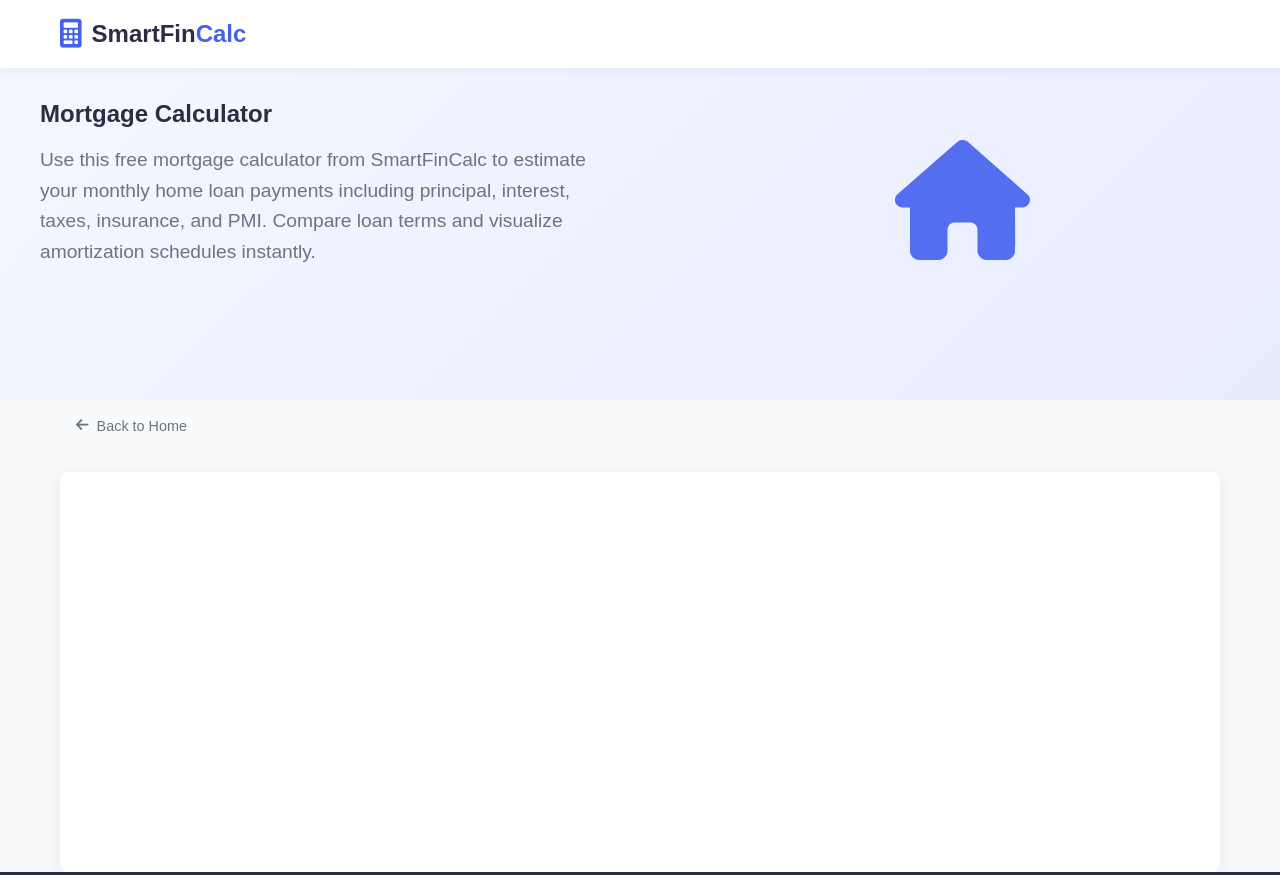
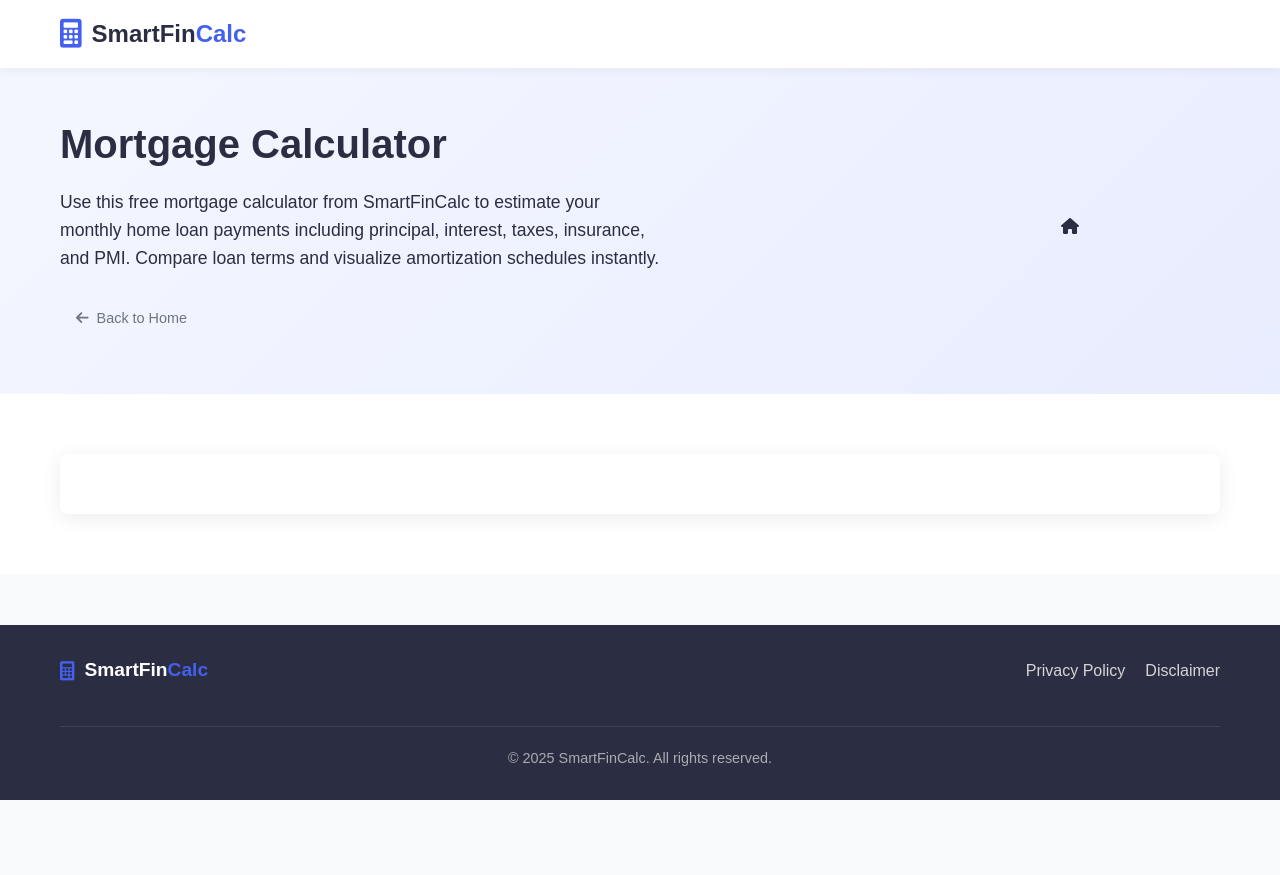
Before and after one commit to skaishetty580/PF1, a plain HTML site: page mortgage-calculator/index.html in a window 1280 px wide. Shown: the top 875 px of the page. After the commit the page ends 800 px from the top, so only its background shows below. Drawn offline with nearby package versions, Linux system fonts and the light colour scheme.

Commit message:
Update index.html

```diff
--- a/mortgage-calculator/index.html
+++ b/mortgage-calculator/index.html
@@ -3,8 +3,8 @@
 <head>
 <meta charset="utf-8"/>
 <title>Mortgage Calculator | Estimate Home Loan Payments Online</title>
-<meta content="description" content="Use SmartFinCalc's free mortgage calculator to estimate monthly home loan payments, taxes, insurance, and amortization schedule instantly." name="description"/>
-<meta content="width=device-width, initial-scale=1.0" name="viewport"/>
+<meta name="description" content="Use SmartFinCalc's free mortgage calculator to estimate monthly home loan payments, taxes, insurance, and amortization schedule instantly."/>
+<meta name="viewport" content="width=device-width, initial-scale=1.0"/>
 <meta name="google-site-verification" content="wpTYZnmH8o2FTlaLZt62boZ7Ty0AJqcHQOdAt7Uf4r8" />
 <!-- Google Tag Manager -->
 <script>(function(w,d,s,l,i){w[l]=w[l]||[];w[l].push({'gtm.start':
@@ -13,12 +13,12 @@ j=d.createElement(s),dl=l!='dataLayer'?'&l='+l:'';j.async=true;j.src=
 'https://www.googletagmanager.com/gtm.js?id='+i+dl;f.parentNode.insertBefore(j,f);
 })(window,document,'script','dataLayer','GTM-WG875GSC');</script>
 <!-- End Google Tag Manager -->
-<link rel="canonical" href="https://smartfincalc.com/mortgage-calculator/">
+<link rel="canonical" href="https://smartfincalc.com/mortgage-calculator/"/>
 <link href="/style.css" rel="stylesheet"/>
 <link href="https://cdnjs.cloudflare.com/ajax/libs/font-awesome/6.0.0-beta3/css/all.min.css" rel="stylesheet"/>
 <script src="https://cdn.jsdelivr.net/npm/chart.js"></script>
-<script defer="" src="/main.js"></script>
-<script defer="" src="/js/mortgage.js"></script>
+<script defer src="/main.js"></script>
+<script defer src="/js/mortgage.js"></script>
 <script type="application/ld+json">
   {
     "@context": "https://schema.org",
@@ -48,26 +48,28 @@ j=d.createElement(s),dl=l!='dataLayer'?'&l='+l:'';j.async=true;j.src=
 <noscript><iframe src="https://www.googletagmanager.com/ns.html?id=GTM-WG875GSC"
 height="0" width="0" style="display:none;visibility:hidden"></iframe></noscript>
 <!-- End Google Tag Manager (noscript) -->
-<section class="hero">
-<div class="container" style="display: flex; align-items: center; justify-content: space-between; padding: 40px 0;">
-<div class="hero-content">
+
+<section class="mortgage-hero">
+    <div class="container">
+        <div class="mortgage-hero-content">
             <h2>Mortgage Calculator</h2>
-<p class="subtitle">Use this free mortgage calculator from SmartFinCalc to estimate your monthly home loan payments including principal, interest, taxes, insurance, and PMI. Compare loan terms and visualize amortization schedules instantly.</p>
+            <p class="mortgage-subtitle">Use this free mortgage calculator from SmartFinCalc to estimate your monthly home loan payments including principal, interest, taxes, insurance, and PMI. Compare loan terms and visualize amortization schedules instantly.</p>
+            <button class="button back-button" onclick="window.location.href='/'">
+                <i class="fas fa-arrow-left"></i> Back to Home
+            </button>
         </div>
-<div class="hero-image">
-<i class="fas fa-home" style="font-size: 120px; color: #4361ee; opacity: 0.9;"></i>
+        <div class="mortgage-hero-image">
+            <i class="fas fa-home"></i>
         </div>
     </div>
 </section>
+
+<section class="mortgage-calculator-container">
     <div class="container">
-<div class="calculator-header" style="display: flex; justify-content: space-between; align-items: center; flex-wrap: wrap;">
-<button class="button back-button" onclick="window.location.href='/'" style="margin-top: 10px;">
-<i class="fas fa-arrow-left"></i> Back to Home
-        </button>
+        <div id="mortgage-calculator"></div>
     </div>
-<div id="mortgage-calculator" style="width: 250%; max-width: 1160px; min-height: 400px;"></div>
-</div>
-</div>
+</section>
+
 <footer class="main-footer">
     <div class="container">
         <div class="footer-container">
@@ -85,6 +87,7 @@ height="0" width="0" style="display:none;visibility:hidden"></iframe></noscript>
         </div>
     </div>
 </footer>
+
 <script>
     document.getElementById('current-year').textContent = new Date().getFullYear();
 </script>
```
Lines whose indentation alone changed are shown as unchanged.
